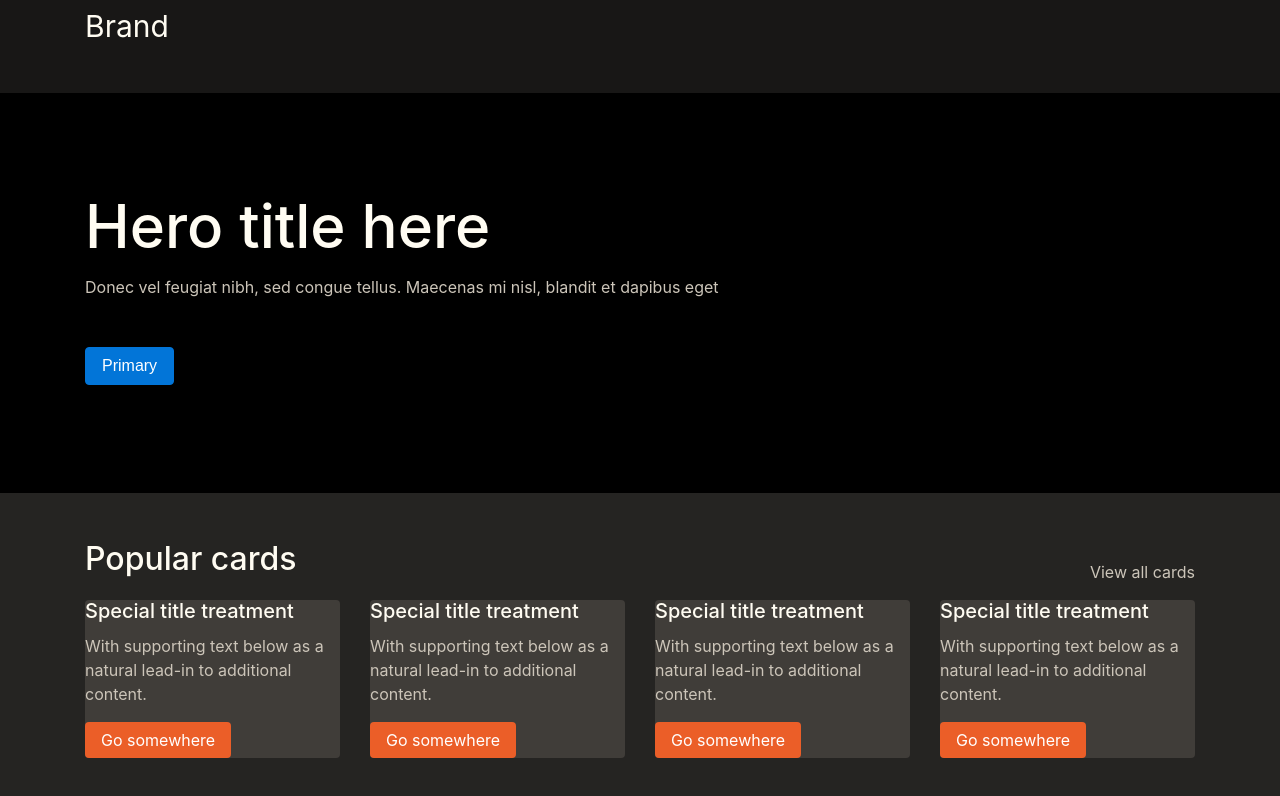
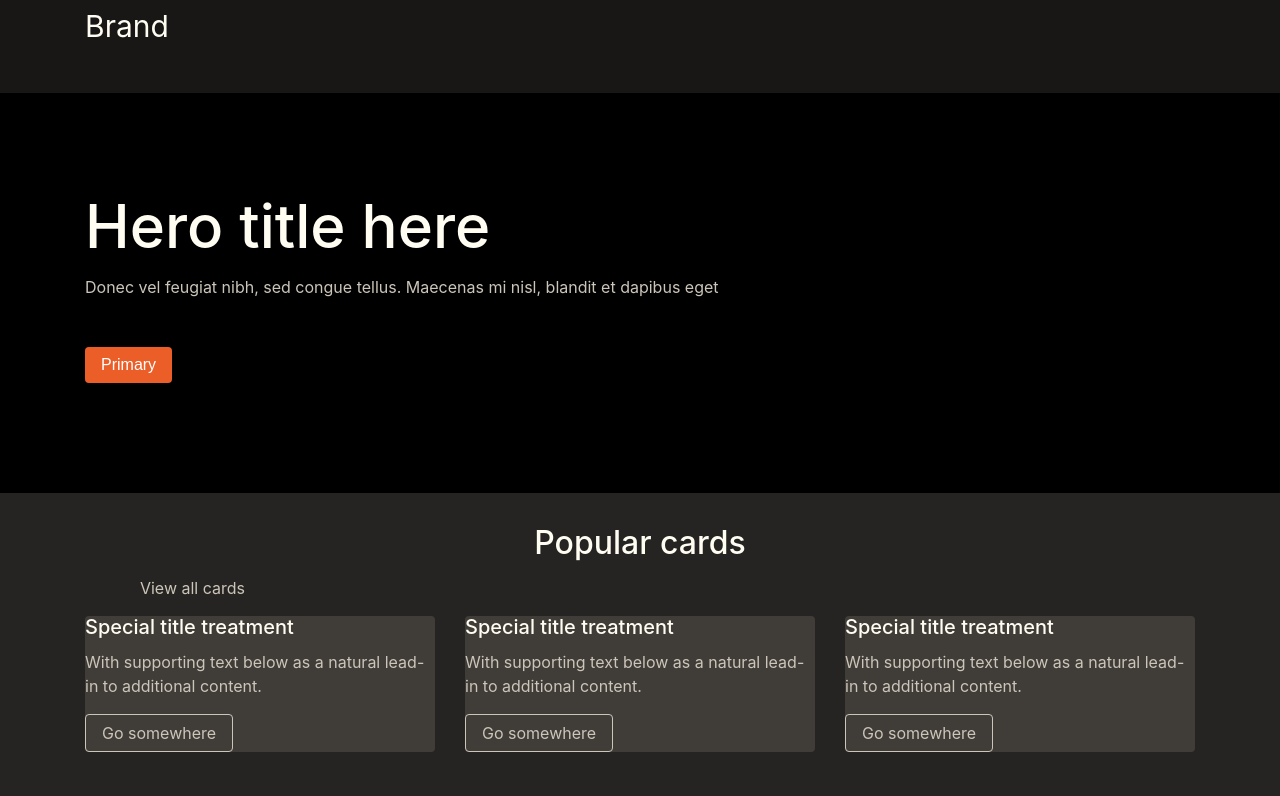
Before and after one commit to arthurbaron/Boot, a plain HTML site: page index.html in a window 1280 px wide. Drawn offline with nearby package versions, Linux system fonts and the light colour scheme.

Commit message:
Big changes

```diff
--- a/css/main.css
+++ b/css/main.css
@@ -10,7 +10,10 @@ color-white: #FFFCF2;
 color-gray: #CCC5B9;
 color-brown: #403D39;
 color-black: #252422;
-color-orange: #EB5E28;*/
+color-orange: #EB5E28;
+
+
+*/
 
 /* Keyframes */
 
@@ -79,6 +82,15 @@ a:hover{
 }
 
 .hero-content .btn-primary{
+    background-color: #EB5E28;
+    border: 0;
+    transition: transform 0.3s ease-out;
+}
+
+.hero-content .btn-primary:hover{
+    background-color: #EB5E28;
+    border: 0;
+    transform: translate(0px, -2px);
 }
 
 /* Navigation*/
@@ -106,7 +118,15 @@ a:hover{
 
 
 .card-list{
-   margin-top: 3em;
+margin-top: 2em;
+
+}
+
+.card-list h2{
+    animation: 1s ease-out 0.9s 1 slideInFromTop;
+    text-align: center;
+    margin-bottom: 0.5em;
+
 }
 
 
@@ -114,7 +134,6 @@ a:hover{
     display: flex;
     flex-direction: column-reverse;
     text-align: right;
-
     border: 0;
 }
 
@@ -126,6 +145,7 @@ a:hover{
     background-color: #403D39;
     margin: 1em 0;
     border: 0;
+    animation: 1s ease-out 0.9s 1 slideInFromTop;
 
 }
 .card-text{
@@ -133,12 +153,13 @@ a:hover{
 }
 
 .card .btn-primary {
-    background-color: #EB5E28;
-    border: none;
+    background-color: transparent;
+    color: #CCC5B9;
+    border: 1px solid;
     transition: transform 0.3s ease-out;
 }
 
 .card .btn-primary:hover{
-    background-color: #C14D21;
-        transform: translate(0px, -2px);
+    background-color: transparent;
+    transform: translate(0px, -2px);
 }
--- a/index.html
+++ b/index.html
@@ -44,7 +44,7 @@
 
     <div class="container card-list">
         <div class="row">
-            <div class="col-md-10 card-list-header">
+            <div class="col-md-12 card-list-header">
                 <h2>Popular cards</h2>
             </div>
             <div class="col-md-2 card-view-more">
@@ -52,7 +52,7 @@
             </div>
         </div>
           <div class="row">
-          <div class="col-sm-3">
+          <div class="col-lg-4 col-md-6">
             <div class="card">
               <div class="card-body">
                 <h5 class="card-title">Special title treatment</h5>
@@ -61,7 +61,7 @@
               </div>
             </div>
           </div>
-          <div class="col-sm-3">
+          <div class="col-lg-4 col-md-6">
             <div class="card">
               <div class="card-body">
                 <h5 class="card-title">Special title treatment</h5>
@@ -70,7 +70,7 @@
               </div>
             </div>
           </div>
-          <div class="col-sm-3">
+          <div class="col-lg-4 col-md-6">
             <div class="card">
               <div class="card-body">
                 <h5 class="card-title">Special title treatment</h5>
@@ -79,15 +79,6 @@
               </div>
             </div>
 </div>
-          <div class="col-sm-3">
-            <div class="card">
-              <div class="card-body">
-                <h5 class="card-title">Special title treatment</h5>
-                <p class="card-text">With supporting text below as a natural lead-in to additional content.</p>
-                <a href="#" class="btn btn-primary">Go somewhere</a>
-              </div>
-            </div>
-          </div>
         </div>
     </div>
 
```
